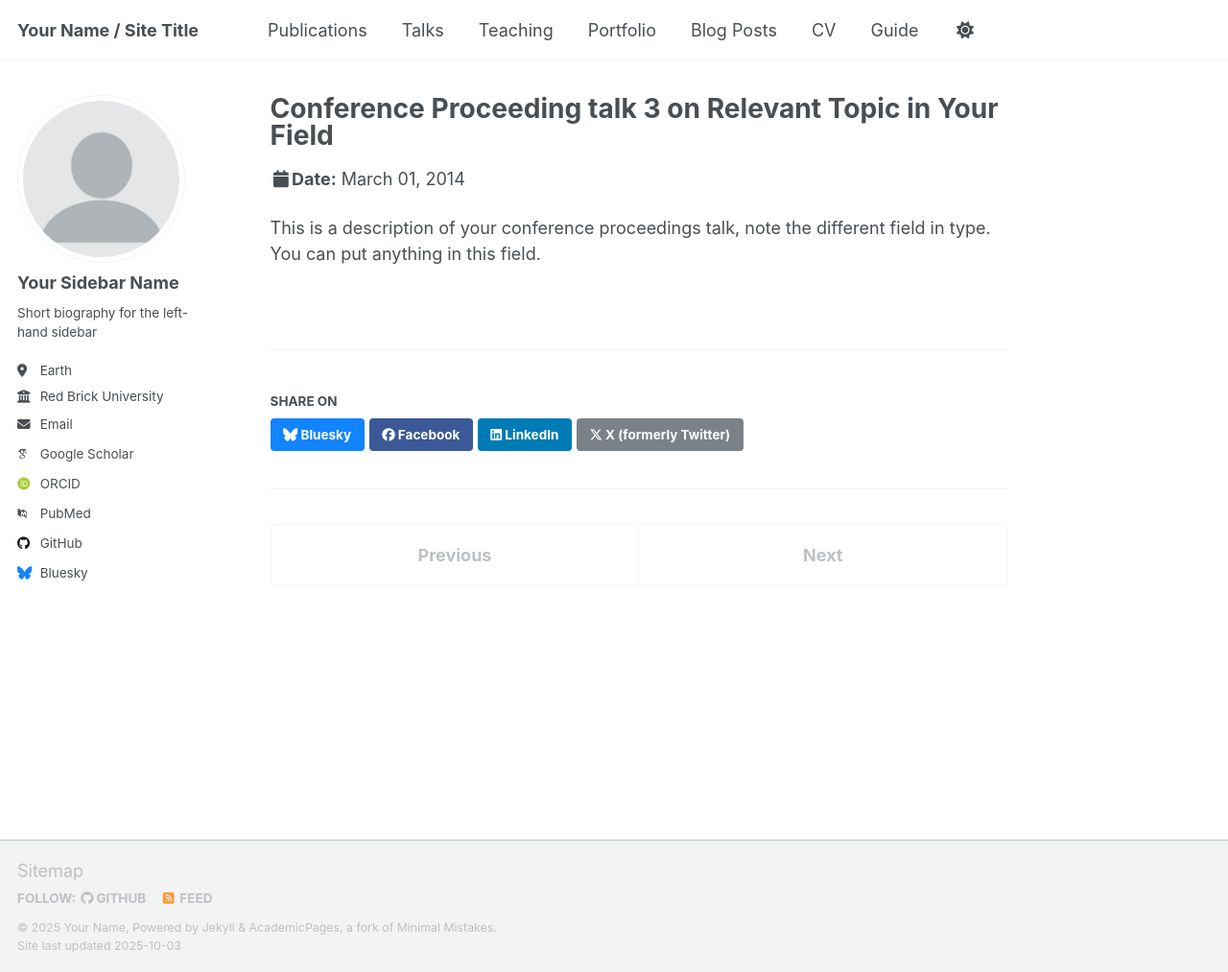
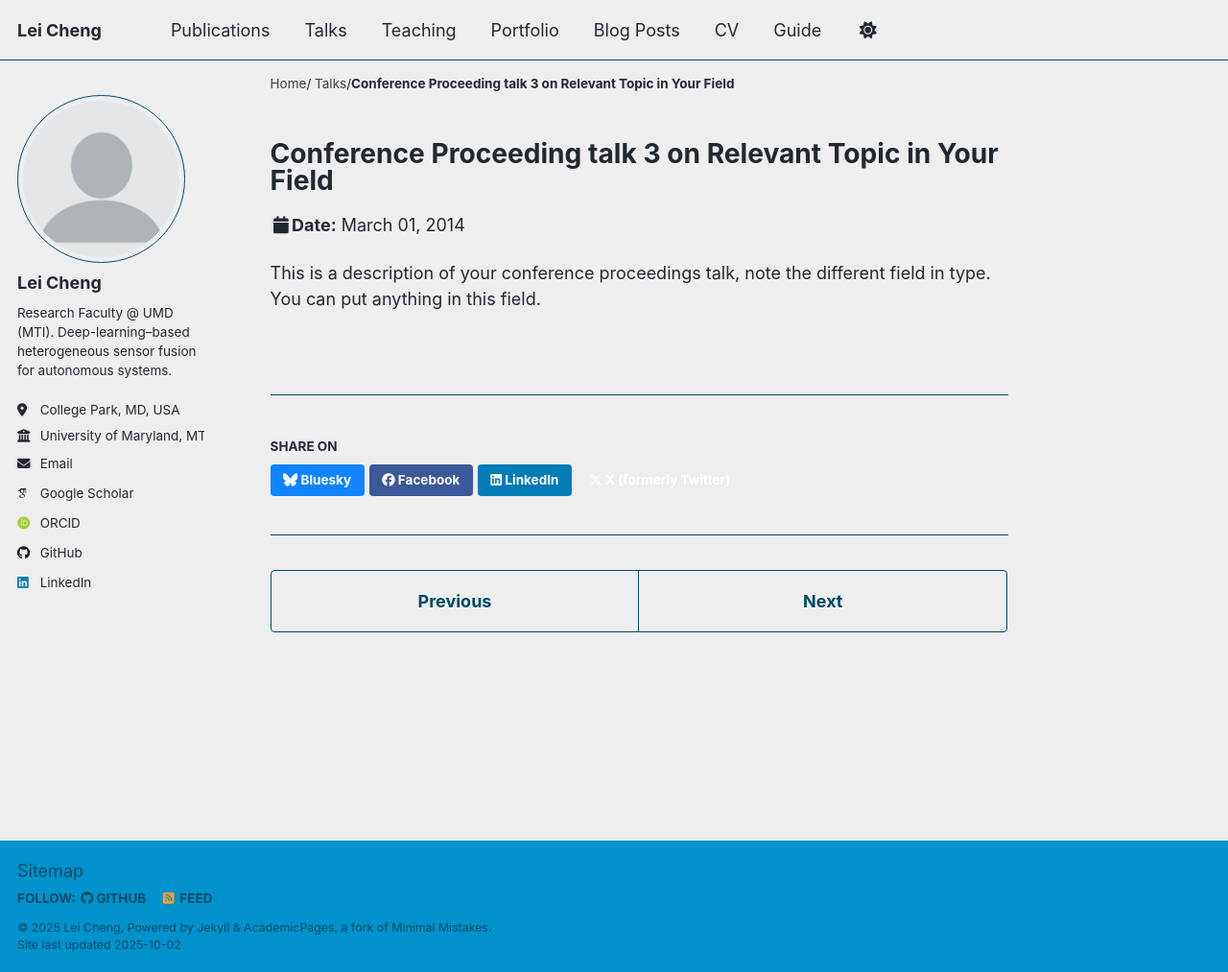
Before and after one commit to leicheng5/leicheng5.github.io, a Jekyll site: the page built from _talks/2014-03-01-talk-3.md, in a window 1280 px wide and 1013 px high. Shown: the whole window at 96% size. Built offline with Jekyll 4.4.1, drawn with Linux system fonts in a browser that asks for light colours; some web fonts are replaced; a script that is not in the unit is left out; some of the changed lines change nothing that is shown.

Commit message:
Update _config.yml

```diff
--- a/_config.yml
+++ b/_config.yml
@@ -1,308 +1,281 @@
-# Welcome to Jekyll!
-#
-# This config file is meant for settings that affect your entire site, values
-# which you are expected to set up once and rarely need to edit after that.
-# For technical reasons, this file is *NOT* reloaded automatically when you use
-# `jekyll serve -l -H localhost`. If you change this file, please restart the
-# server process.
+# =========================
+# Basic Site Settings
+# =========================
+locale        : "en-US"
+site_theme    : "air"                         # Minimal, spacious look
+title         : "Lei Cheng"
+title_separator: "–"
+name          : &name "Lei Cheng"
+description   : &description "Sensor Fusion • Calibration • Radar/LiDAR/Camera • Intelligent Transportation"
+url           : "https://leicheng5.github.io" # Your site base URL
+baseurl       : ""                            # Keep empty for user sites
+repository    : "leicheng5/leicheng5.github.io"
 
-# Basic Site Settings
-locale                   : "en-US"
-site_theme               : "default" # Currently available options are "default", "air"
-title                    : "Your Name / Site Title"
-title_separator          : "-"
-name                     : &name "Your Name"
-description              : &description "Your Name's academic portfolio"   # Update this with a general description of your site, this is the default if not overridden by a page
-url                      : https://academicpages.github.io # The base hostname & protocol for your site e.g. "https://[your GitHub username].github.io",
-                                                           # or if you already have some other page hosted on Github then use "https://[your GitHub username].github.io/[Your Repo Name]"
-baseurl                  : "" # the subpath of your site, e.g. "/blog"
-repository               : "academicpages/academicpages.github.io"
+# =========================
+# Author (sidebar profile)
+# =========================
+author:
+  avatar       : "profile.png"                # Put this image in /images or /assets/images
+  name         : "Lei Cheng"
+  pronouns     :
+  bio          : "Research Faculty @ UMD (MTI). Deep-learning–based heterogeneous sensor fusion for autonomous systems."
+  location     : "College Park, MD, USA"
+  employer     : "University of Maryland, MTI"
+  uri          :
+  email        : "you@example.com"            # TODO: replace with your email
 
-# Site Author - The following control what appear as part of the author content on the side bar.
-#               If a field is blank the icon and link will not appear, otherwise it will be shown.
-#               Additional customization can be done by editing /_includes/author-profile.html
-author:
-  # Biographic information
-  avatar           : "profile.png"
-  name             : "Your Sidebar Name"
-  pronouns         : # example: "she/her"
-  bio              : "Short biography for the left-hand sidebar"
-  location         : "Earth"
-  employer         : "Red Brick University"
-  uri              : # URL
-  email            : "none@example.org"
+  # Academic profiles (leave blank to hide)
+  googlescholar: "https://scholar.google.com/citations?user=XXXXXXX"  # TODO
+  orcid        : "https://orcid.org/0000-0000-0000-0000"              # TODO
+  researchgate :
+  scopus       :
+  pubmed       :
+  arxiv        :
 
-  # Academic websites
-  academia         : # URL
-  arxiv            : # URL - Update with the correct link to your profile
-  googlescholar    : "https://scholar.google.com/citations?user=PS_CX0AAAAAJ"
-  inspire-hep      : # URL
-  impactstory      : # URL
-  orcid            : "http://orcid.org/yourorcidurl"
-  semantic         : # URL
-  pubmed           : "https://www.ncbi.nlm.nih.gov/pubmed/?term=john+snow"
-  researchgate     : # URL
-  scopus           : # URL
+  # Developer profiles
+  github       : "leicheng5"
+  kaggle       :
+  stackoverflow:
 
-  # Repositories and software development
-  bitbucket        : # Username - Update with your username on the site
-  codepen          : # Username
-  dribbble         : # Username
-  github           : "academicpages"
-  kaggle           : # Username
-  stackoverflow    : # User number or user number and name (i.e., use "1" or "1/jeff-atwood")
+  # Social (fill username only, or leave blank)
+  linkedin     : "your-linkedin-username"     # TODO
+  bluesky      :
+  twitter      :
+  youtube      :
+  zhihu        :
 
-  # Social media
-  artstation       : # Username
-  bluesky          : "bsky.app" # Replace this with you Bluesky username
-  facebook         : # Username
-  flickr           : # Username
-  foursquare       : # Username
-  goodreads        : # Username
-  google_plus      : # Username
-  keybase          : # Username
-  instagram        : # Username
-  lastfm           : # Username
-  linkedin         : # Username
-  mastodon         : # URL
-  medium           : # URL
-  pinterest        : # Username
-  soundcloud       : # Username
-  steam            : # Username
-  telegram         : # URL
-  tumblr           : # Username
-  twitter          : # Username for X / Twitter
-  vine             : # Username
-  weibo            : # Username
-  wikipedia        : # Username
-  xing             : # Username
-  youtube          : # Username
-  zhihu            : # Username
+# =========================
+# Publication Categories
+# =========================
+publication_category:
+  manuscripts:
+    title: "Journal Articles"
+  conferences:
+    title: "Conference Papers"
+  books:
+    title: "Books"
 
-# Publication Category - The following the list of publication categories and their headings
-publication_category:
-  books:
-    title: 'Books'
-  manuscripts:
-    title: 'Journal Articles'
-  conferences:
-    title: 'Conference Papers'
+# =========================
+# Site Settings
+# =========================
+teaser            :
+breadcrumbs       : true                       # Helpful hierarchical navigation
+words_per_minute  : 180
+future            : true
+read_more         : "disabled"
+talkmap_link      : false
 
-# Site Settings
-teaser                   :  # filename of teaser fallback teaser image placed in /images/ for social media previews
-breadcrumbs              : false # true, false (default)
-words_per_minute         : 160
-future                   : true
-read_more                : "disabled" # if enabled, adds "Read more" links to excerpts
-talkmap_link             : false      #change to true to add link to talkmap on talks page
 comments:
-  provider               : # false (default), "disqus", "discourse", "facebook", "google-plus", "staticman", "custom"
+  provider        :                            # Disable comments for a cleaner look
   disqus:
-    shortname            :
+    shortname     :
   discourse:
-    server               : # https://meta.discourse.org/t/embedding-discourse-comments-via-javascript/31963 , e.g.: meta.discourse.org
+    server        :
   facebook:
-    appid                :
-    num_posts            : # 5 (default)
-    colorscheme          : # "light" (default), "dark"
+    appid         :
+    num_posts     :
+    colorscheme   :
+
 staticman:
-  allowedFields          : ['name', 'email', 'url', 'message']
-  branch                 : "gh-pages" # "master", "gh-pages"
-  commitMessage          : "New comment."
-  filename               : comment-{@timestamp}
-  format                 : "yml"
-  moderation             : true
-  path                   : "_data/comments/{options.slug}"
-  requiredFields         : ['name', 'email', 'message']
+  allowedFields   : ['name', 'email', 'url', 'message']
+  branch          : "gh-pages"
+  commitMessage   : "New comment."
+  filename        : comment-{@timestamp}
+  format          : "yml"
+  moderation      : true
+  path            : "_data/comments/{options.slug}"
+  requiredFields  : ['name', 'email', 'message']
   transforms:
-    email                : "md5"
+    email         : "md5"
   generatedFields:
     date:
-      type               : "date"
+      type        : "date"
       options:
-        format           : "iso8601" # "iso8601" (default), "timestamp-seconds", "timestamp-milliseconds"
+        format    : "iso8601"
+
 atom_feed:
-  hide                   : false     # change to true to hide the RSS feed in the footer
-  path                   : # blank (default) uses feed.xml
+  hide            : false
+  path            :
 
-
-# SEO Related
+# =========================
+# SEO & Social
+# =========================
 google_site_verification :
 bing_site_verification   :
 alexa_site_verification  :
 yandex_site_verification :
 
+twitter:
+  username       :
+facebook:
+  username       :
+  app_id         :
+  publisher      :
 
-# Social Sharing
-twitter:
-  username               : &twitter
-facebook:
-  username               :
-  app_id                 :
-  publisher              :
-og_image                 :  # Social media default site image
-og_description           :  # Social media default site image description
-# For specifying social profiles
-# - https://developers.google.com/structured-data/customize/social-profiles
+og_image         :            # Optional: social share image (1200x630 recommended)
+og_description   :            # Optional: fallback to site description if blank
+
 social:
-  type                   : # Person or Organization (defaults to Person)
-  name                   : # If the user or organization name differs from the site's name
-  links: # An array of links to social media profiles
+  type           : Person
+  name           : "Lei Cheng"
+  links:                         # Optional: full URLs listed below
+    # - https://scholar.google.com/citations?user=XXXXXXX
+    # - https://github.com/leicheng5
+    # - https://www.linkedin.com/in/your-linkedin-username
 
+# =========================
+# Analytics
+# =========================
+analytics:
+  provider       : "false"     # Set to "google-analytics-4" when ready
+  google:
+    tracking_id  :            # Example: G-XXXXXXXXXX
 
-# Analytics
-analytics:
-  provider               :  "false" # false (default), "google", "google-universal", "google-analytics-4", "custom"
-  google:
-    tracking_id          :
-
-
-# Reading Files
+# =========================
+# Reading / Build
+# =========================
 include:
   - .htaccess
   - _pages
   - files
+
 exclude:
+  - .github
+  - node_modules
+  - vendor
+  - tmp
+  - local
+  - README
+  - CHANGELOG
+  - LICENSE
+  - assets/js/_main.js
+  - assets/js/plugins
+  - assets/js/vendor
   - "*.sublime-project"
   - "*.sublime-workspace"
   - .asset-cache
   - .bundle
-  - .github
   - .jekyll-assets-cache
   - .sass-cache
-  - assets/js/_main.js
-  - assets/js/plugins
-  - assets/js/vendor
-  - CHANGELOG
   - Capfile
   - config
   - Dockerfile
   - Gemfile
   - Gruntfile.js
   - gulpfile.js
-  - LICENSE
-  - local
-  - log
-  - node_modules
   - package.json*
   - Rakefile
-  - README
-  - tmp
-  - vendor
+
 keep_files:
   - .git
   - .svn
-encoding: "utf-8"
-markdown_ext: "markdown,mkdown,mkdn,mkd,md"
 
+encoding        : "utf-8"
+markdown_ext    : "markdown,mkdown,mkdn,mkd,md"
 
-# Conversion
-markdown: kramdown
-highlighter: rouge
-lsi: false
+# =========================
+# Markdown / Rendering
+# =========================
+markdown        : kramdown
+highlighter     : rouge
+lsi             : false
 excerpt_separator: "\n\n"
-incremental: false
+incremental     : false
 
-
-# Markdown Processing
 kramdown:
-  input: GFM
-  hard_wrap: false
-  auto_ids: true
-  footnote_nr: 1
-  entity_output: as_char
-  toc_levels: 1..6
-  smart_quotes: lsquo,rsquo,ldquo,rdquo
+  input         : GFM
+  hard_wrap     : false
+  auto_ids      : true
+  footnote_nr   : 1
+  entity_output : as_char
+  toc_levels    : 1..6
+  smart_quotes  : lsquo,rsquo,ldquo,rdquo
   enable_coderay: false
 
-
-# These settings control the types of collections used by the template
+# =========================
+# Collections
+# =========================
 collections:
   teaching:
-    output: true
-    permalink: /:collection/:path/
+    output      : true
+    permalink   : /:collection/:path/
   publications:
-    output: true
-    permalink: /:collection/:path/
+    output      : true
+    permalink   : /:collection/:path/
   portfolio:
-    output: true
-    permalink: /:collection/:path/
+    output      : true
+    permalink   : /:collection/:path/
   talks:
-    output: true
-    permalink: /:collection/:path/
+    output      : true
+    permalink   : /:collection/:path/
 
-
-# These settings control how pages and collections are included in the site
+# =========================
+# Defaults (ensures sidebar on key pages)
+# =========================
 defaults:
-  # _posts
   - scope:
       path: ""
       type: posts
     values:
-      layout: single
+      layout        : single
       author_profile: true
-      read_time: true
-      comments: true
-      share: true
-      related: true
-  # _pages
+      read_time     : true
+      comments      : false
+      share         : true
+      related       : true
   - scope:
       path: ""
       type: pages
     values:
-      layout: single
+      layout        : single
       author_profile: true
-  # _teaching
   - scope:
       path: ""
       type: teaching
     values:
-      layout: single
+      layout        : single
       author_profile: true
-      share: true
-      comments: true
-  # _publications
+      share         : true
+      comments      : false
   - scope:
       path: ""
       type: publications
     values:
-      layout: single
+      layout        : single
       author_profile: true
-      share: true
-      comments: true
-  # _portfolio
+      share         : true
+      comments      : false
   - scope:
       path: ""
       type: portfolio
     values:
-      layout: single
+      layout        : single
       author_profile: true
-      share: true
-      comment: true
-  # _talks
+      share         : true
+      comments      : false
   - scope:
+    # talks use a custom layout shipped with academicpages
       path: ""
       type: talks
     values:
-      layout: talk
+      layout        : talk
       author_profile: true
-      share: true
+      share         : true
+      comments      : false
 
+# =========================
+# Sass / Output
+# =========================
+sass:
+  sass_dir : _sass
+  style    : compressed
 
-# Sass/SCSS
-sass:
-  sass_dir: _sass
-  style: compressed # http://sass-lang.com/documentation/file.SASS_REFERENCE.html#output_style
+permalink : /:categories/:title/
+timezone  : America/New_York   # Set your preferred timezone
 
-
-# Outputting
-permalink: /:categories/:title/
-# paginate: 5 # amount of posts to show
-# paginate_path: /page:num/
-timezone: Etc/UTC # http://en.wikipedia.org/wiki/List_of_tz_database_time_zones
-
-
+# =========================
 # Plugins
+# =========================
 plugins:
   - jekyll-feed
   - jekyll-gist
@@ -311,7 +284,7 @@ plugins:
   - jekyll-redirect-from
   - jemoji
 
-# Mimic GitHub Pages with --safe
+# Needed when GitHub Pages runs in safe mode
 whitelist:
   - jekyll-feed
   - jekyll-gist
@@ -320,38 +293,19 @@ whitelist:
   - jekyll-redirect-from
   - jemoji
 
-
+# =========================
 # Archives
-#  Type
-#  - GitHub Pages compatible archive pages built with Liquid ~> type: liquid (default)
-#  - Jekyll Archives plugin archive pages ~> type: jekyll-archives
-#  Path (examples)
-#  - Archive page should exist at path when using Liquid method or you can
-#    expect broken links (especially with breadcrumbs enabled)
-#  - <base_path>/tags/my-awesome-tag/index.html ~> path: /tags/
-#  - <base_path/categories/my-awesome-category/index.html ~> path: /categories/
-#  - <base_path/my-awesome-category/index.html ~> path: /
+# =========================
 category_archive:
   type: liquid
   path: /categories/
 tag_archive:
   type: liquid
   path: /tags/
-# https://github.com/jekyll/jekyll-archives
-# jekyll-archives:
-#   enabled:
-#     - categories
-#     - tags
-#   layouts:
-#     category: archive-taxonomy
-#     tag: archive-taxonomy
-#   permalinks:
-#     category: /categories/:name/
-#     tag: /tags/:name/
 
-
+# =========================
 # HTML Compression
-# - http://jch.penibelst.de/
+# =========================
 compress_html:
   clippings: all
   ignore:
```
